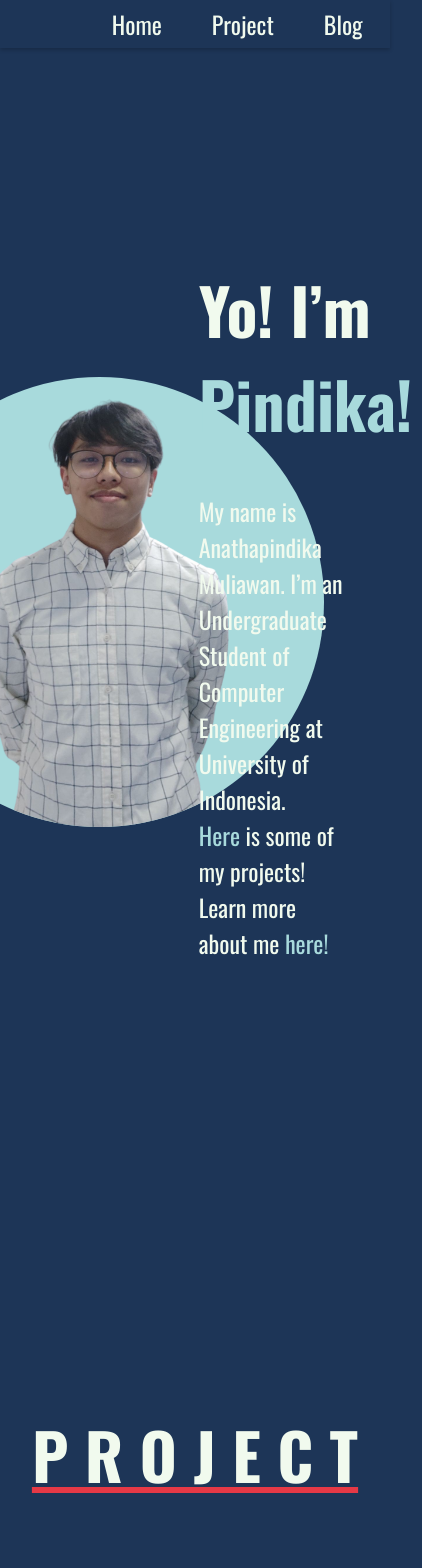
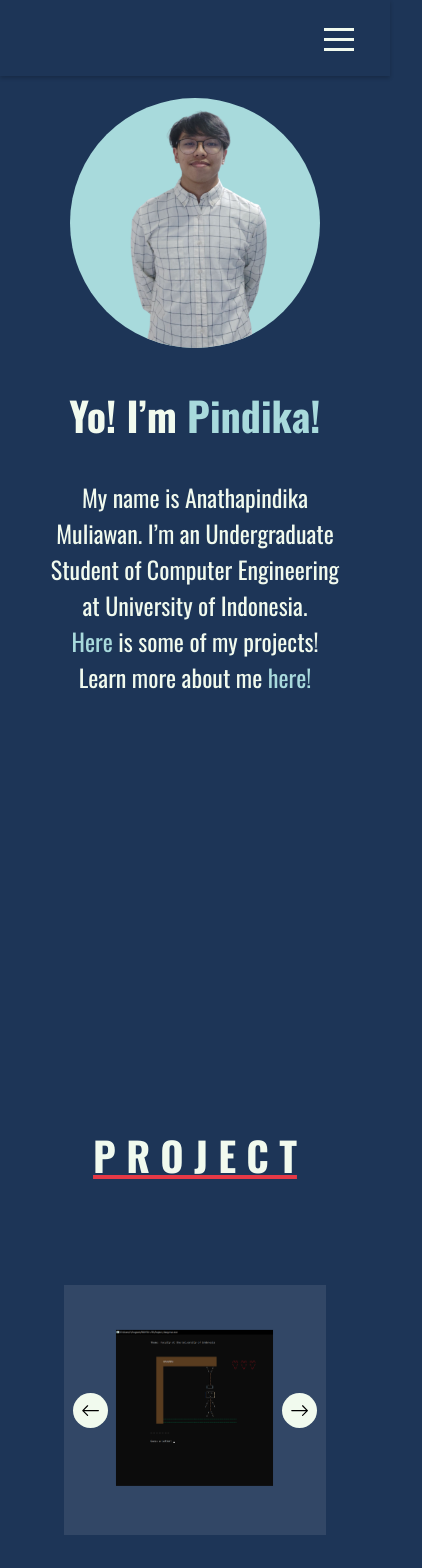
Before and after one commit to pindisel/website-pindika, a React (Create React App) app: page / in a window 390 px wide. Shown: the top 1568 px of the page, 422 px wide, since content can reach past the window. Built offline with nearby package versions, Linux system fonts and the light colour scheme.

Commit message:
hamburger, responsive homepage

```diff
--- a/package.json
+++ b/package.json
@@ -6,6 +6,7 @@
     "@testing-library/jest-dom": "^5.14.1",
     "@testing-library/react": "^11.2.7",
     "@testing-library/user-event": "^12.8.3",
+    "hamburger-react": "^2.4.1",
     "react": "^17.0.2",
     "react-dom": "^17.0.2",
     "react-icons": "^4.2.0",
--- a/src/components/Header.css
+++ b/src/components/Header.css
@@ -1,7 +1,7 @@
 .header {
     font-size: 1.5em;
     color: #f1faee;
-    padding: 1.5% 7% 1.5% 0%;
+    padding: 20px 7% 20px 0%;
     display: flex;
     justify-content: flex-end;
     box-shadow: 0 2px 4px 0 rgba(0, 0, 0, 0.2);
@@ -25,10 +25,6 @@
 .header-list {
     padding-right: 50px;
     cursor: pointer;
-}
-
-.header-list:last-child {
-    padding-right: 0px;
 }
 
 .underline-transition {
@@ -58,3 +54,45 @@
 .underline-transition:hover::before {
     transform: scaleX(1);
 }
+
+.hamburger {
+    display: none;
+}
+
+@media screen and (max-width: 900px) {
+    .hidden {
+        display: none;
+    }
+
+    .hamburger {
+        display: flex;
+        margin-top: -5px;
+    }
+
+    .header {
+        height: 36px;
+    }
+
+    .header ul {
+        display: flex;
+        flex-direction: column;
+        align-items: center;
+        position: absolute;
+        top: 76px;
+        right: 0;
+        width: 100%;
+        background-color: #1d3557;
+        border-top: 2px solid #d13440;
+        box-shadow: 5px 10px 4px 0 rgba(0, 0, 0, 0.5);
+    }
+
+    .header ul li {
+        padding-left: 10%;
+        padding-top: 5px;
+        padding-bottom: 10px;
+    }
+
+    .header li:last-child {
+        padding-bottom: 20px;
+    }
+}
--- a/src/components/Header.js
+++ b/src/components/Header.js
@@ -1,33 +1,49 @@
 import React from "react";
+import { Turn as Hamburger } from "hamburger-react";
 import { Link } from "react-scroll";
 import { Link as LinkRouter } from "react-router-dom";
+import { useState } from "react";
 import "./Header.css";
 
 const Header = () => {
+    const [isOpen, setOpen] = useState(false);
+
     function scrollWin() {
         window.scrollTo(0, 0);
     }
 
     return (
         <div className="header">
+            <div className="hamburger">
+                <Hamburger toggled={isOpen} toggle={setOpen} size={30} className="hamburger-icon" />
+            </div>
+            <div className={isOpen ? "" : "hidden"}>
                 <ul>
                     <li className="header-list">
-                    <LinkRouter className="header-link underline-transition" to="/" onClick={scrollWin}>
+                        <LinkRouter
+                            className="header-link underline-transition"
+                            to="/"
+                            onClick={() => {
+                                setOpen(false);
+                                scrollWin();
+                            }}
+                        >
                             Home{" "}
                         </LinkRouter>
                     </li>
                     <li className="header-list">
-                    <Link className="header-link underline-transition" to="project">
+                        <Link className="header-link underline-transition" to="project" onClick={() => setOpen(false)}>
                             Project{" "}
                         </Link>
                     </li>
                     <li className="header-list">
-                    <a className="header-link underline-transition" href="https://medium.com/@anathapindika.m" target="_blank" rel="noopener noreferrer">
+                        <a className="header-link underline-transition" href="https://medium.com/@anathapindika.m" target="_blank" rel="noopener noreferrer" onClick={() => setOpen(false)}>
                             Blog
                         </a>
                     </li>
                 </ul>
             </div>
+        </div>
     );
 };
 
--- a/src/components/HomePage.css
+++ b/src/components/HomePage.css
@@ -15,10 +15,12 @@
 
 .homepage-text {
     width: 49%;
+    display: flex;
+    flex-direction: column;
 }
 
 .homepage h1 {
-    font-size: 4em;
+    font-size: 4rem;
 }
 
 .homepage-2 h1,
@@ -30,7 +32,7 @@
 }
 
 .homepage p {
-    font-size: 1.5em;
+    font-size: 1.5rem;
 }
 
 .homepage-1 p,
@@ -107,14 +109,20 @@
 
 .arrow {
     color: black;
-    font-size: 2.5em;
+    font-size: 2.5rem;
     background-color: #f1faee;
     border-radius: 50%;
     padding: 8px;
     cursor: pointer;
+    transition: 0.5s;
+}
+
+.arrow:hover {
+    transform: scale(1.08);
 }
 
 .project-name {
+    font-size: 2rem;
     position: absolute;
     opacity: 0;
 }
@@ -132,6 +140,14 @@
     opacity: 1;
 }
 
+.active {
+    display: flex;
+    justify-content: center;
+    align-items: center;
+    transition-duration: 1s;
+    transform: scale(1.08);
+}
+
 .homepage-3 {
     margin-top: 30vh;
     padding-top: 8vh;
@@ -140,7 +156,7 @@
 .aboutme-container {
     margin: 100px 150px 100px 150px;
     padding: 25px 2%;
-    height: 350px;
+    height: fit-content;
     background-color: #324766;
     display: flex;
     max-width: 1500px;
@@ -158,10 +174,18 @@
 }
 
 .aboutme-container-photo {
-    background-color: #a8dadc;
-    border-radius: 50%;
+    display: flex;
     margin-left: 3%;
     margin-right: 3%;
+    align-items: center;
+    justify-content: center;
+}
+
+.aboutme-container-photo img {
+    background-color: #a8dadc;
+    height: 350px;
+    width: auto;
+    border-radius: 50%;
 }
 
 .aboutme-text {
@@ -191,39 +215,88 @@
 }
 
 .icons {
-    font-size: 2em;
+    font-size: 2rem;
     transition: transform 0.2s;
-}
-
-.aboutme-container-photo img {
-    background-color: #a8dadc;
-    height: 350px;
-    width: auto;
-    border-radius: 50%;
 }
 
 .top {
     text-align: center;
 }
 
-@media screen and (max-width: 1700px) {
+@media screen and (max-width: 900px) {
+    .homepage h1 {
+        font-size: 2.5rem;
     }
 
-@media only screen and (max-width: 1200px) {
+    .homepage-1 {
+        display: flex;
+        flex-direction: column;
+        padding-top: 90px;
     }
 
-/* Medium Devices, Desktops */
-@media only screen and (max-width: 992px) {
+    .homepage-text {
+        width: 80%;
+        text-align: center;
     }
 
-/* Small Devices, Tablets */
-@media only screen and (max-width: 768px) {
+    .homepage-foto {
+        margin-bottom: 10px;
     }
 
-/* Extra Small Devices, Phones */
-@media only screen and (max-width: 480px) {
+    .homepage-foto img {
+        width: 250px;
+        height: 250px;
     }
 
-/* Custom, iPhone Retina */
-@media only screen and (max-width: 320px) {
+    .homepage-1 p {
+        padding: 0%;
     }
+
+    .homepage-1 h1 {
+        margin-bottom: 10px;
+    }
+
+    .homepage-2,
+    .homepage-3 {
+        padding-top: 15vh;
+    }
+
+    .project-container-1 {
+        grid-template-columns: 20% 60% 20%;
+        padding: 0px;
+        height: 250px;
+    }
+
+    .arrow {
+        font-size: 1.2rem;
+    }
+
+    .project-name {
+        font-size: 1rem;
+    }
+
+    .active {
+        transform: scale(1.04);
+    }
+
+    .project-thumbnail {
+        height: 150px;
+    }
+
+    .aboutme-container {
+        display: flex;
+        flex-direction: column-reverse;
+        height: fit-content;
+    }
+
+    .aboutme-container-photo img {
+        width: 250px;
+        height: 250px;
+    }
+
+    .homepage-3 p {
+        padding-left: 40px;
+        padding-right: 40px;
+        text-align: center;
+    }
+}
--- a/src/components/HomePage.js
+++ b/src/components/HomePage.js
@@ -1,4 +1,5 @@
 import React from "react";
+import { useState, useEffect } from "react";
 import { Link } from "react-scroll";
 import Foto from "../assets/foto.png";
 import { AiOutlineInstagram, AiOutlineLinkedin, AiOutlineYoutube, AiOutlineGithub, AiOutlineMail, AiOutlineTwitter } from "react-icons/ai";
@@ -11,6 +12,26 @@ const HomePage = () => {
     function scrollWin() {
         window.scrollTo(0, 0);
     }
+
+    const [isDesktop, setDesktop] = useState(window.innerWidth > 900);
+
+    const updateMedia = () => {
+        setDesktop(window.innerWidth > 900);
+    };
+
+    useEffect(() => {
+        window.addEventListener("resize", updateMedia);
+        return () => window.removeEventListener("resize", updateMedia);
+    });
+
+    const aboutmeText =
+        "My name is Anathapindika Muliawan. I'm a college student and a Wushu athlete for 12 years. I'm interested in Programming and Web Development. I love to make small projects to improve my skills. I work pretty well as a team. I know C/C++ Programming language and Python. I use React.Js and CSS to make websites.";
+
+    const [isReadMore, setIsReadMore] = useState(true);
+
+    const toggleReadMore = () => {
+        setIsReadMore(!isReadMore);
+    };
 
     return (
         <div className="homepage" id="homepage">
@@ -47,8 +68,12 @@ const HomePage = () => {
                     <div className="aboutme-container-text">
                         <div className="aboutme-text">
                             <p>
-                                My name is Anathapindika Muliawan. I'm a college student and a Wushu athlete for 12 years. I'm interested in Programming and Web Development. I love to make small projects to improve my skills. I work pretty
-                                well as a team. I know C/C++ Programming language and Python. I use React.Js and CSS to make websites.
+                                {/* {isDesktop ? <div>aaa</div> : [isReadMore ? aboutmeText.slice(0, 150) : <p>{aboutmeText}</p>]}
+
+                                {isDesktop ? [isReadMore ? aboutmeText.slice(0, 150) : <p>{aboutmeText}</p>
+                                <span onClick={toggleReadMore} className="read-or-hide">
+                                    {isReadMore ? "...read more" : " show less"}
+                                </span>] : <div>aaa</div>} */}
                             </p>
                         </div>
                         <div>
--- a/src/components/ProjectSingle.css
+++ b/src/components/ProjectSingle.css
@@ -7,11 +7,3 @@
 .project-single h1 {
     font-size: 3em;
 }
-
-.active {
-    display: flex;
-    justify-content: center;
-    align-items: center;
-    transition-duration: 1s;
-    transform: scale(1.08);
-}
```
Also changed, not shown: 1 other file (tests, documents, lock files or other folders). Lines whose indentation alone changed are shown as unchanged.
